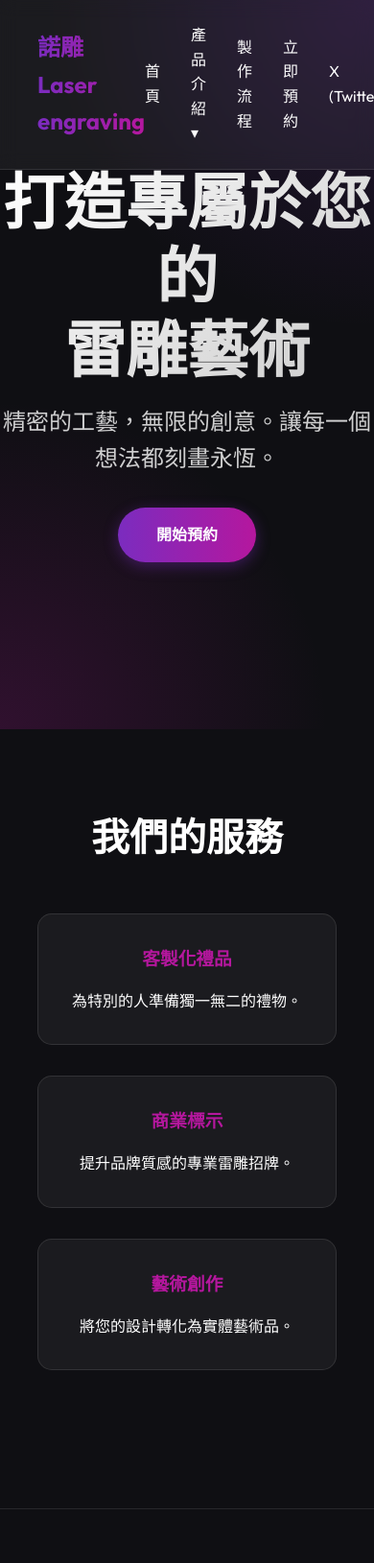
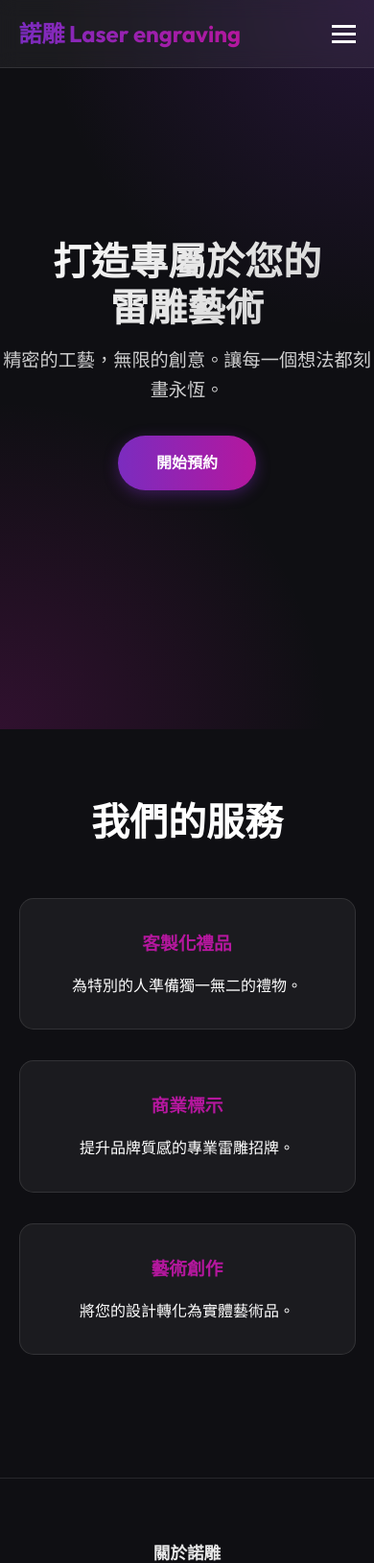
Before and after one commit to Arnoldtw1124/lazer, a Flask app: page / in a window 390 px wide. Shown: the top 1629 px of the page at 96% size. Run offline with Flask 3, Linux system fonts and the light colour scheme.

Commit message:
Fix mobile styles: Append CSS successfully

```diff
--- a/static/css/style.css
+++ b/static/css/style.css
@@ -280,3 +280,132 @@ body {
     color: rgba(255, 255, 255, 0.4);
     font-size: 0.8rem;
 }
+
+/* Hamburger Menu */
+.hamburger {
+    display: none;
+    cursor: pointer;
+}
+
+.bar {
+    display: block;
+    width: 25px;
+    height: 3px;
+    margin: 5px auto;
+    -webkit-transition: all 0.3s ease-in-out;
+    transition: all 0.3s ease-in-out;
+    background-color: white;
+}
+
+/* Mobile Responsive */
+@media (max-width: 768px) {
+    .navbar {
+        padding: 1rem 5%;
+    }
+
+    .hamburger {
+        display: block;
+    }
+
+    .hamburger.active .bar:nth-child(2) {
+        opacity: 0;
+    }
+
+    .hamburger.active .bar:nth-child(1) {
+        transform: translateY(8px) rotate(45deg);
+    }
+
+    .hamburger.active .bar:nth-child(3) {
+        transform: translateY(-8px) rotate(-45deg);
+    }
+
+    .nav-links {
+        position: fixed;
+        left: -100%;
+        top: 70px;
+        gap: 0;
+        flex-direction: column;
+        background-color: rgba(15, 15, 19, 0.98);
+        width: 100%;
+        height: calc(100vh - 70px);
+        /* Fill remaining height */
+        text-align: center;
+        transition: 0.3s;
+        backdrop-filter: blur(10px);
+        padding-top: 2rem;
+        border-top: 1px solid rgba(255, 255, 255, 0.1);
+        align-items: center;
+        /* Center items horizontally */
+        justify-content: flex-start;
+        /* Start from top */
+    }
+
+    .nav-links.active {
+        left: 0;
+    }
+
+    .nav-links a {
+        margin: 1.5rem 0;
+        font-size: 1.2rem;
+    }
+
+    /* Mobile Dropdown Fix */
+    .dropdown {
+        display: block;
+        width: 100%;
+        text-align: center;
+    }
+
+    .dropdown-content {
+        position: static;
+        background: transparent;
+        box-shadow: none;
+        border: none;
+        transform: none !important;
+        display: none;
+        /* Keep hidden by default */
+        padding: 0;
+        min-width: unset;
+    }
+
+    .dropdown:hover .dropdown-content {
+        display: block;
+        /* Show on hover (or tap on mobile) */
+        animation: none;
+    }
+
+    .dropdown-content a {
+        padding: 10px;
+        color: rgba(255, 255, 255, 0.6);
+        font-size: 1rem;
+        background: transparent;
+    }
+
+    /* Adjust Hero */
+    .hero h1 {
+        font-size: 2.5rem;
+    }
+
+    .hero p {
+        font-size: 1.2rem;
+    }
+
+    /* Adjust Sections */
+    .services,
+    .booking-section {
+        padding: 4rem 5%;
+    }
+
+    /* Footer Stack */
+    .footer-content {
+        grid-template-columns: 1fr;
+        gap: 2rem;
+        text-align: center;
+    }
+
+    .footer-column ul li a:hover {
+        padding-left: 0;
+        /* Removing shift effect on mobile */
+        color: var(--secondary-color);
+    }
+}
```
